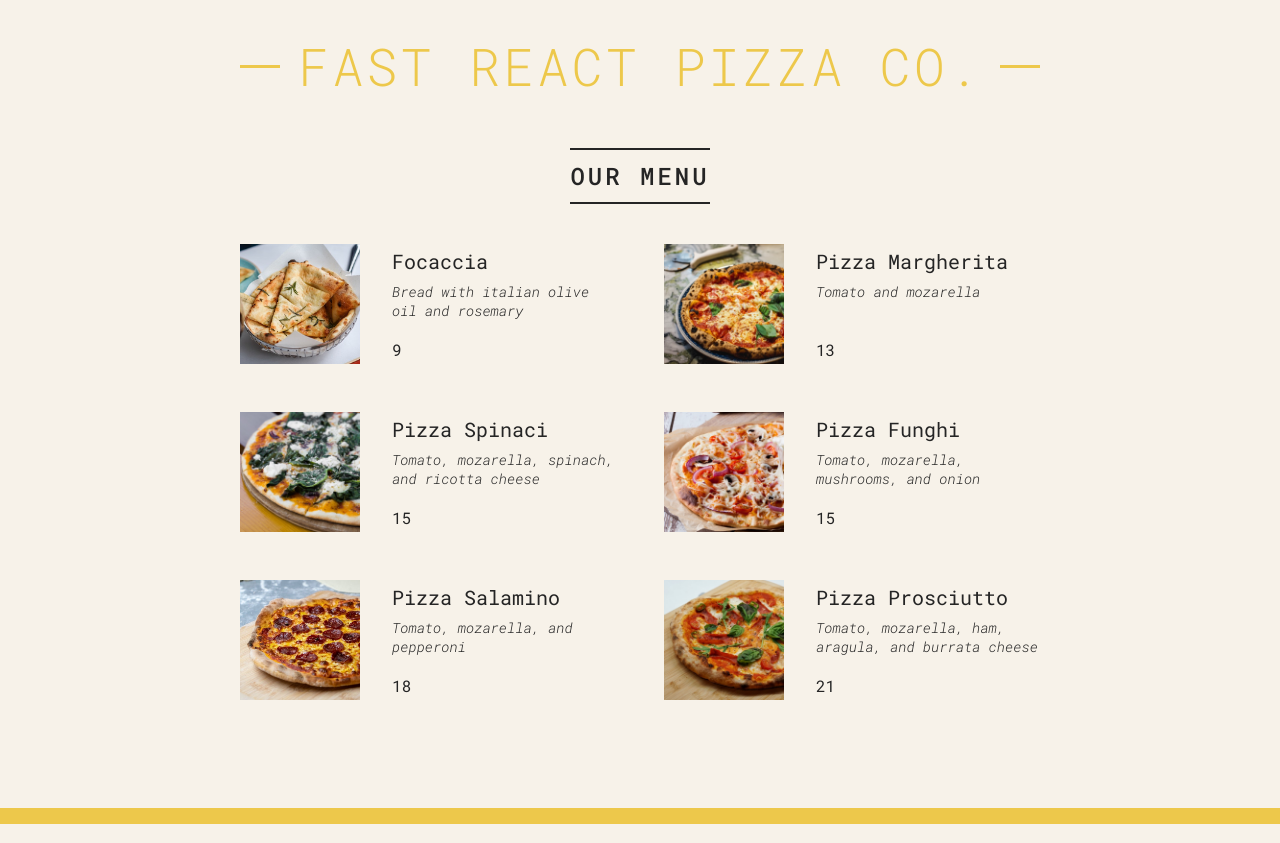
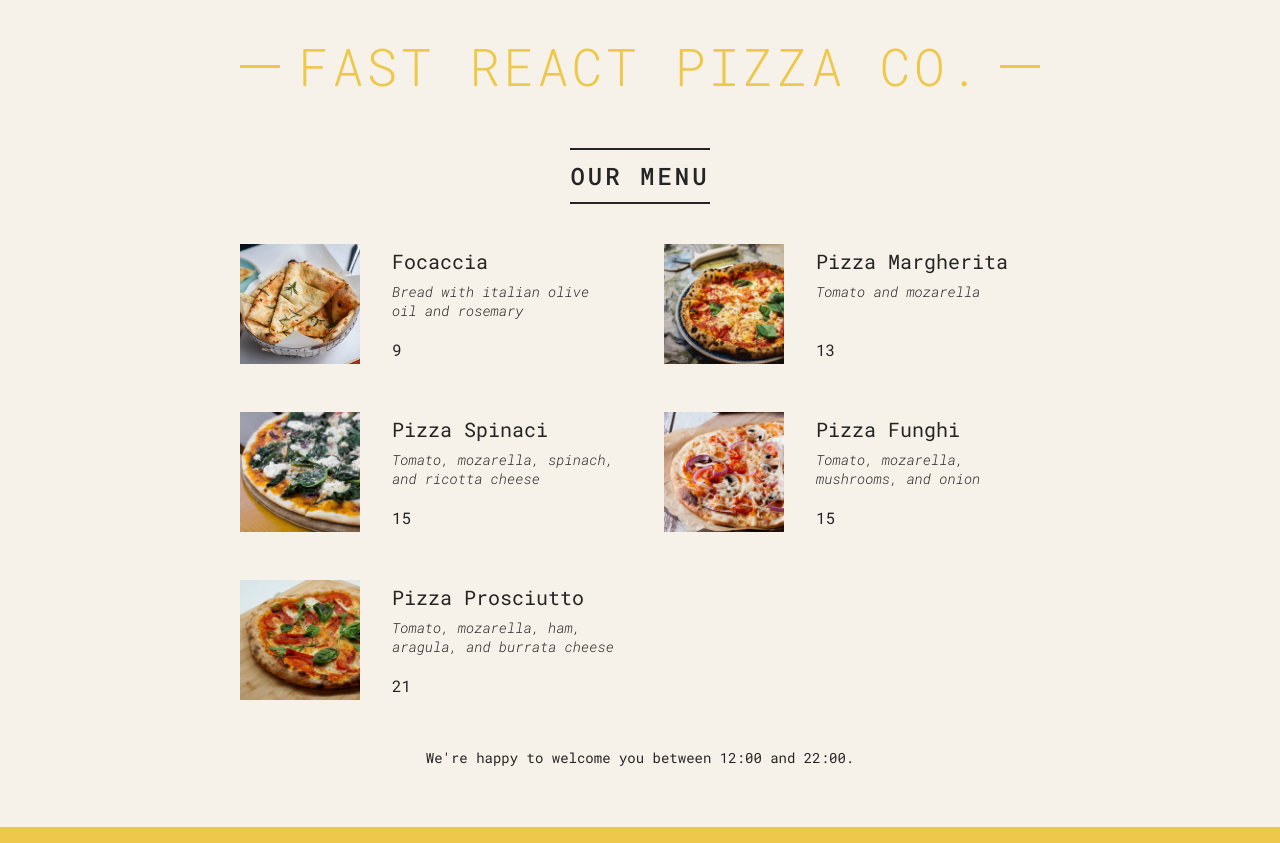
Before and after one commit to dong-geon-Lee/React-J-learn, a React (Create React App) app in the folder 03-pizza-menu/try/: page / in a window 1280 px wide. Built offline with nearby package versions, Linux system fonts and the light colour scheme.

Commit message:
분기중 return 적절하게 사용하기

```diff
--- a/03-pizza-menu/try/src/components/Footer/Footer.tsx
+++ b/03-pizza-menu/try/src/components/Footer/Footer.tsx
@@ -6,11 +6,15 @@ const Footer = () => {
 
   return (
     <footer className="footer">
-      {isOpen && (
+      {isOpen ? (
         <div className="order">
           <p>We're open until {closeHour}:00. Come visit us or order online.</p>
           <button className="btn">Order</button>
         </div>
+      ) : (
+        <p>
+          We're happy to welcome you between {openHour}:00 and {closeHour}:00.
+        </p>
       )}
     </footer>
   );
--- a/03-pizza-menu/try/src/components/Menu/Menu.tsx
+++ b/03-pizza-menu/try/src/components/Menu/Menu.tsx
@@ -15,6 +15,7 @@ const Menu = () => {
               ingredients={pizza.ingredients}
               photoName={pizza.photoName}
               price={pizza.price}
+              soldOut={pizza.soldOut}
             />
           ))
         ) : (
--- a/03-pizza-menu/try/src/components/Pizza/Pizza.tsx
+++ b/03-pizza-menu/try/src/components/Pizza/Pizza.tsx
@@ -3,9 +3,12 @@ interface Pprops {
   ingredients: string;
   photoName: string;
   price: number;
+  soldOut: boolean;
 }
 
 const Pizza = (props: Pprops) => {
+  if (props.soldOut) return null;
+
   return (
     <li className="pizza">
       <img src={props.photoName} alt={props.name} />
```
